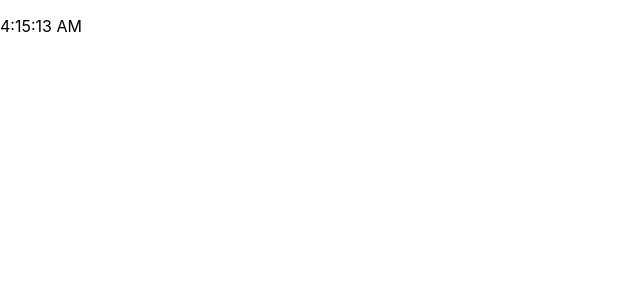
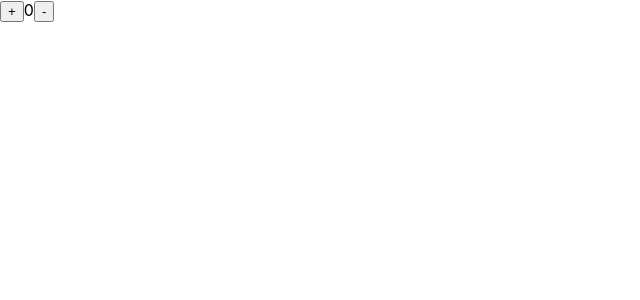
Before and after one commit to aushalsavaliya/myapp, a React (Create React App) app: page / in a window 1280 px wide. Shown: the top 300 px of the page, without its empty margins (0-640 px from the left). Built offline with nearby package versions, Linux system fonts and the light colour scheme.

Commit message:
Counter_30

```diff
--- a/src/App.js
+++ b/src/App.js
@@ -1,5 +1,6 @@
 import React from "react";
 import Timer8 from "./Container/ClassbaseDEmo/Timer8";
+import Conter from "./Container/Functionbeasd/Counter/Conter";
 // import Time from "./Container/ClassbaseDEmo/Time";
 // import Timefun from "./Container/Functionbeasd/Timefun";
 // import Cours from "./Container/Cours";
@@ -20,7 +21,8 @@ import Timer8 from "./Container/ClassbaseDEmo/Timer8";
        {/* <Cours /> */}
        {/* <Time/> */}
        {/* <Timefun/> */}
-       <Timer8/>
+       {/* <Timer8/> */}
+       <Conter />
     </div>
   );
 }
--- /dev/null
+++ b/src/Container/Functionbeasd/Counter/Conter.js
@@ -0,0 +1,28 @@
+import React, { useState } from 'react';
+
+function Conter(props) {
+
+    const [counter , setcounter] = useState(0)
+
+    const Increment =() =>{
+        if (counter < 5) {
+            setcounter (counter+1);
+        }
+    }
+
+    const Decrement = () =>{
+        if (counter > 0) {
+            setcounter (counter-1);
+        }
+    }
+
+    return (
+        <div>
+            <button onClick={() => Increment()}>+</button>
+            <span>{counter}</span>
+            <button onClick={() => Decrement()}>-</button>
+        </div>
+    );
+}
+
+export default Conter;
```
